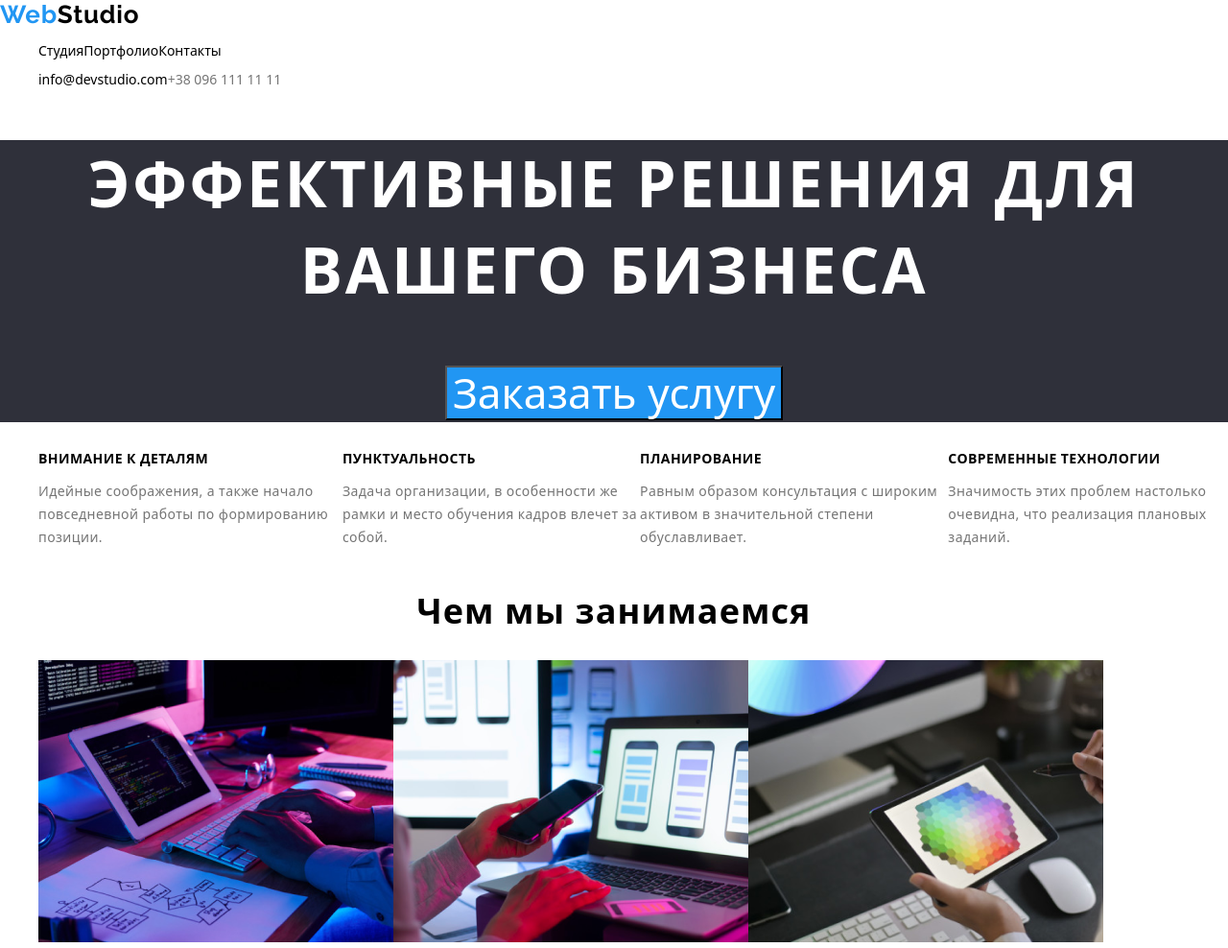
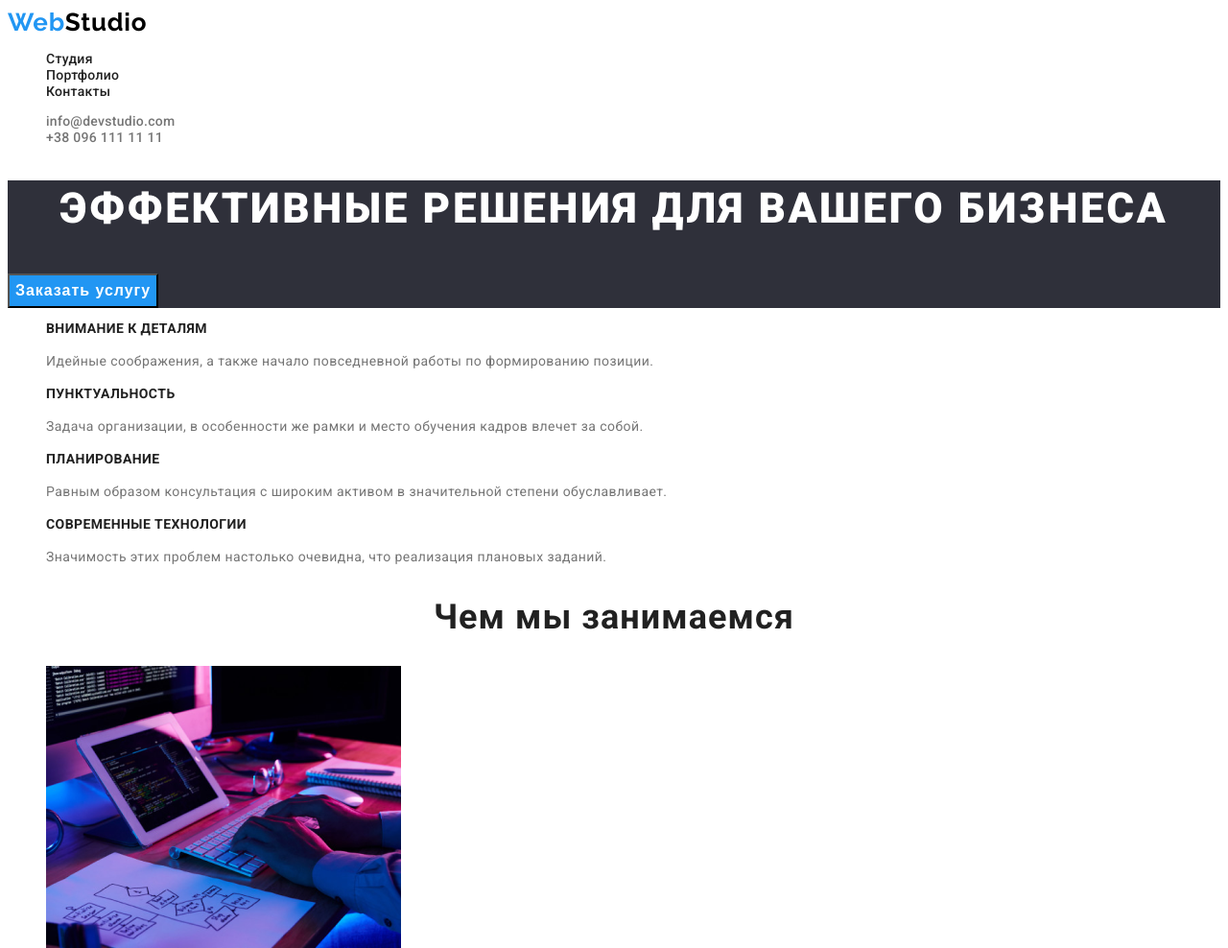
Before and after one commit to SENKOVAOLGA/hw-02, a plain HTML site: page index.html in a window 1280 px wide. Shown: the top 988 px of the page at 96% size. Drawn offline with nearby package versions, Linux system fonts and the light colour scheme.

Commit message:
after mentor

```diff
--- a/index.html
+++ b/index.html
@@ -8,8 +8,6 @@
     <link rel="preconnect" href="https://fonts.googleapis.com">
     <link rel="preconnect" href="https://fonts.gstatic.com" crossorigin>
     <link href="https://fonts.googleapis.com/css2?family=Raleway:wght@700&family=Roboto:wght@400;500;700;900&display=swap" rel="stylesheet">
-    <!-- функция для одинакового открытия во всех браузерах -->
-    <link rel="stylesheet" href="node_modules/modern-normalize/modern-normalize.css">
     <link rel="stylesheet" href="./сss/styles.css">
 </head>
 <body>
@@ -18,44 +16,44 @@
         <a class="logo" href="./index.html" lang="en">Web<spam class="spam" >Studio</spam></a>
     <nav >
     <ul class="navigation">
-        <li><a class="navigation-item" href="">Студия</a></li>
-        <li><a class="navigation-item" href="./portfolio.html">Портфолио</a></li>
-        <li><a class="navigation-item" href="">Контакты</a></li>
+        <li><a class="nav-link current" href="./index.html ">Студия</a></li>
+        <li><a class="nav-link current" href="./portfolio.html">Портфолио</a></li>
+        <li><a class="nav-link current" href="">Контакты</a></li>
     </ul>
     </nav>
     <ul class="contacts" >
         <li>
-             <a class="mail navigation-item" href="mailto:info@devstudio.com">info@devstudio.com</a>
+             <a class="mail nav-link" href="mailto:info@devstudio.com">info@devstudio.com</a>
         </li>
         <li>
-            <a  class="phone navigation-item" href="tel:+380961111111">+38 096 111 11 11</a>
+            <a  class="phone nav-link" href="tel:+380961111111">+38 096 111 11 11</a>
         </li>
     </ul>
 </header>
 <main>
 
-    <section class="bisnes">
-       <h1> Эффективные решения для вашего бизнеса</h1>
+    <section class="hero">
+       <h1 class="hero-naim"> Эффективные решения для вашего бизнеса</h1>
        <button class="button" type= "button" >Заказать услугу</button>
             </section>
 
-        <section>
+        <section class="description">
             <h2 class="visually-hidden">Особенности</h2>
         <ul class="box" >
             <li class="list">
-                <h3 class="section-title">Внимание к деталям</h3>
+                <h3 class="description-title">Внимание к деталям</h3>
                 <p class="text">Идейные соображения, а также начало повседневной работы по формированию позиции.</p>
             </li>
             <li class="list">
-                <h3 class="section-title">Пунктуальность</h3>
+                <h3 class="description-title">Пунктуальность</h3>
                 <p class="text">Задача организации, в особенности же рамки и место обучения кадров влечет за собой.</p>
             </li>
             <li class="list">
-                <h3 class="section-title">Планирование </h3>
+                <h3 class="description-title">Планирование </h3>
                 <p class="text">Равным образом консультация с широким активом в значительной степени обуславливает.</p>
             </li>
             <li class="list">
-                <h3 class="section-title">Современные технологии</h3>
+                <h3 class="description-title">Современные технологии</h3>
                 <p class="text">Значимость этих проблем настолько очевидна, что реализация плановых заданий.</p>
             </li>
         </ul>
@@ -96,12 +94,12 @@
                     <address>
                     <ul>
                     <li class="list">
-                        <a class="adres navigation-item" href="https://goo.gl/maps/tTvtVg3kFpa2BGbG8">г. Киев, пр-т Леси Украинки, 26</a> </li>
+                        <a class="adres" href="https://goo.gl/maps/tTvtVg3kFpa2BGbG8">г. Киев, пр-т Леси Украинки, 26</a> </li>
                     <li class="list">
-                        <a class="mail-footer navigation-item" href="mailto:info@devstudio.com">info@devstudio.com</a>
+                        <a class="mail-footer nav-link" href="mailto:info@devstudio.com">info@devstudio.com</a>
                     </li>
                      <li class="list">
-                         <a class="phone-footer navigation-item" href="tel:+380961111111">+38 096 111 11 11</a>
+                         <a class="phone-footer nav-link" href="tel:+380961111111">+38 096 111 11 11</a>
                     </li>
                     </ul>
                 </address>
--- a/сss/styles.css
+++ b/сss/styles.css
@@ -1,14 +1,18 @@
-.body{
+:root {
+  --brand-color: #2196F3;
+  --item-color:#757575;
+  --list-color: #212121;
+  --desc-color:#FFFFFF;
+  --subtitle-color:#000000;
+ --hero-color:#2F303A;
+}
+body{
   font-family: 'Roboto',sans-serif;
   letter-spacing: 0.02em;
-  color: #212121;
+  color: var(--list-color);
   font-weight: 400;
-}
-.header {
-    font-weight: 500;
   font-size: 14px;
-    line-height: 1.15;
-
+  background-color: var(--desc-color);
 }
   .logo{
     font-family: 'Raleway',sans-serif;
@@ -16,19 +20,34 @@
     font-size: 26px;
     line-height: 1.2;
     letter-spacing: 0.03em;
-    color:#2196F3 ;
+    color: var(--brand-color) ;
     text-decoration: none;
   }
   .spam{
-      color:#000;
+      color:var(--subtitle-color);
   }
   .spam-footer{
-    color:#FFFFFF;
+    color:var(--desc-color);
+}
+.current {
+  color:var(--brand-color);
 }
 .button{
-  color:#FFFFFF;
-  background-color: #2196F3;
+  color:var(--desc-color);
+  background-color: var(--brand-color);
+  font-weight: 700;
+  font-size: 16px;
+   line-height: 1.88;
+text-align: center;
+letter-spacing: 0.06em;
 
+ }
+ .button-item{
+  font-weight: 500;
+  font-size: 16px;
+  line-height: 1.62;
+  text-align: center;
+  letter-spacing: 0.03em;
  }
   /* скрываем название блока*/
   .visually-hidden {
@@ -46,53 +65,54 @@
   .navigation,
   .contacts,
   .portfolio-items{
-  display: flex;
+  /* display: flex; */
   list-style: none;
   }
 
-.navigation-item {
-    color: #000;
+.nav-link {
+ font-weight: 500;
+font-size: 14px;
+line-height: 1.14;
+letter-spacing: 0.02em;
+color: var(--list-color);
 text-decoration: none;
 }
-  .navigation-item:hover,
-  .navigation-item:focus{
-    color: #2196F3;
-  }
-  .mail{
-    text-decoration: none;
-    color:#000;
-
+  .nav-link:hover,
+  .nav-link:focus{
+    color: var(--brand-color);
   }
 
+  .mail,
   .phone{
-        color: #757575;
     text-decoration: none;
+    color: var(--item-color);
   }
-
-    .bisnes{
- background-color: #2F303A;
+    .hero{
+ background-color: var(--hero-color);
+ }
+.hero-naim{
  font-weight: 900;
 font-size: 44px;
 line-height: 1.36;
 text-align: center;
 letter-spacing: 0.06em;
 text-transform: uppercase;
- color: #FFFFFF;
+color: var(--desc-color);
 }
-.section-title{
+
+.description-title{
   font-weight: 700;
   font-size: 14px;
   line-height: 1.14;
   letter-spacing: 0.03em;
   text-transform: uppercase;
-
 }
 .text{
 font-weight: 400;
 font-size: 14px;
 line-height: 1.71;
 letter-spacing: 0.03em;
-color: #757575;
+color: var(--item-color);
 }
 .about-work,
 .about-people{
@@ -103,9 +123,7 @@ text-align: center;
 letter-spacing: 0.03em;
 
 }
-.box{
-  display: flex;
-}
+
 .naim-people,
 .naim-portfolio{
  font-weight: 500;
@@ -121,16 +139,15 @@ font-size: 16px;
 line-height: 1.2;
 /* text-align: center; */
 letter-spacing: 0.03em;
-color: #757575;
+color: var(--item-color);
 
 }
-.item-work,
+/* .item-work,
 .item-people,
 .item-botton{
-  display: flex;
-}
+  /* display: flex;} */
 .footer{
-background: #2F303A;
+background: var(--hero-color);
 
 }
 .adres{
@@ -138,21 +155,24 @@ background: #2F303A;
 font-size: 14px;
 line-height: 1.71;
 letter-spacing: 0.03em;
-color: #FFFFFF;
+color: var(--desc-color);
 text-decoration: none;
+font-style: normal;
 
 }
 .mail-footer,
 .phone-footer{
   color: rgba(255, 255, 255, 0.6);
   text-decoration: none;
+  font-style: normal;
 
 }
 .list{
   list-style: none;
 }
 .button-item:hover,
-.button-item:focus{
-    color:#FFFFFF;
-    background-color: #2196F3;
+.button-item:focus,
+.button-item:active{
+    color:var(--desc-color);
+    background-color: var(--brand-color);
   }
```
Also changed, not shown: portfolio.html (+11 -14 lines). Lines whose indentation alone changed are shown as unchanged.
